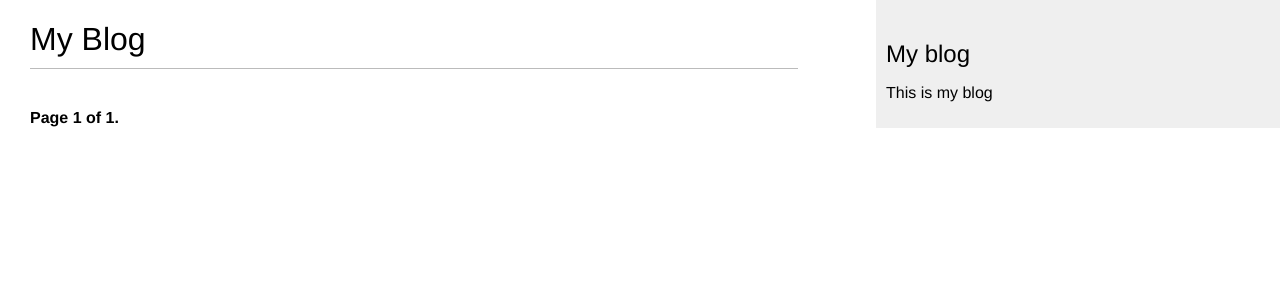
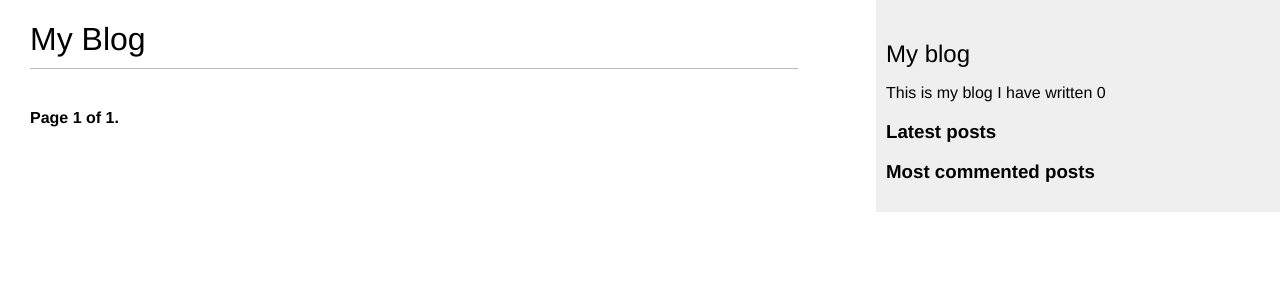
Before and after one commit to jshuckbot/MyBlog, a Django app: page /blogapp/ in a window 1280 px wide. Shown: the top 300 px of the page. Run offline with Django 4.2, Linux system fonts and the light colour scheme; data that the repository does not hold is empty.

Commit message:
creating template tags

```diff
--- a/blogapp/templates/blogapp/base.html
+++ b/blogapp/templates/blogapp/base.html
@@ -1,3 +1,4 @@
+{% load blog_tags %}
 {% load static %}
 <!doctype html>
 <html lang="ru">
@@ -12,7 +13,21 @@
 </div>
 <div id="sidebar">
     <h2>My blog</h2>
-    <p>This is my blog</p>
+    <p>
+    This is my blog
+    I have written {% total_posts %}
+    </p>
+    <h3>Latest posts</h3>
+    {% show_latest_posts 3 %}
+    <h3>Most commented posts</h3>
+    {% get_most_commented_posts as most_commented_posts %}
+    <ul>
+        {% for post in most_commented_posts %}
+            <li>
+                <a href="{{ post.get_absolute_url }}">{{ post.title }}</a>
+            </li>
+        {% endfor %}
+    </ul>
 </div>
 </body>
 </html>
--- a/blogapp/templates/blogapp/post/comment.html
+++ b/blogapp/templates/blogapp/post/comment.html
@@ -3,7 +3,7 @@
 {% block title %}Add a comment{% endblock title %}
 
 {% block content %}
-{% if content %}
+{% if comment %}
     <h2>Your comment has been added</h2>
     <p><a href="{{ post.get_absolute_url }}">Back to the post</a></p>
 {% else %}
--- /dev/null
+++ b/blogapp/templates/blogapp/post/latest_posts.html
@@ -0,0 +1,7 @@
+<ul>
+    {% for post in latest_posts %}
+        <li>
+            <a href="{{ post.get_absolute_url }}">{{ post.title }}</a>
+        </li>
+    {% endfor %}
+</ul>
--- /dev/null
+++ b/blogapp/templatetags/blog_tags.py
@@ -0,0 +1,22 @@
+from django import template
+from django.db.models import Count
+
+from blogapp.models import Post
+
+register = template.Library()
+
+
+@register.simple_tag
+def total_posts():
+    return Post.published.count()
+
+
+@register.inclusion_tag("blogapp/post/latest_posts.html")
+def show_latest_posts(count=5):
+    latest_posts = Post.published.order_by("-publish")[:count]
+    return {"latest_posts": latest_posts}
+
+
+@register.simple_tag
+def get_most_commented_posts(count=5):
+    return Post.published.annotate(total_comments=Count("comments")).order_by("-total_comments")[:count]
```
Also changed, not shown: blogapp/templatetags/__init__.py (added).
